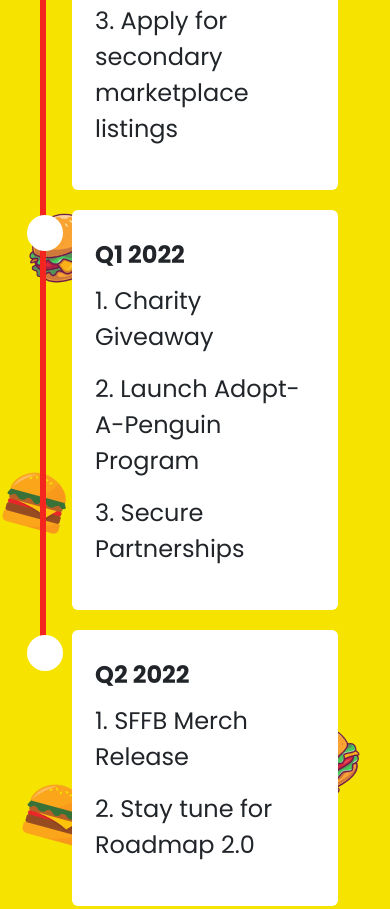
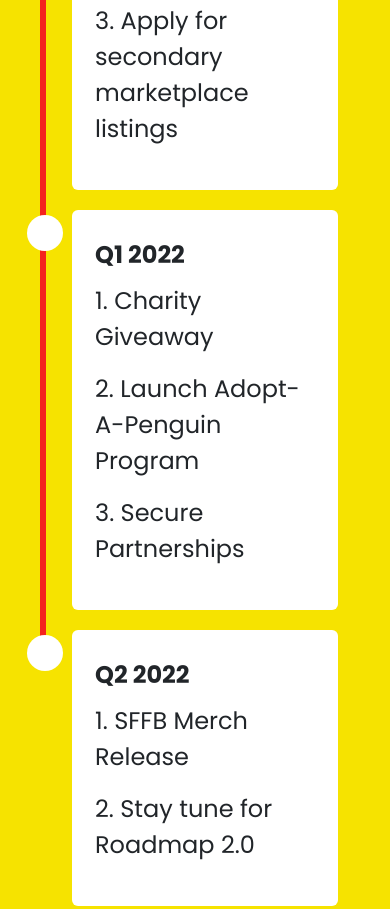
Before and after one commit to Akshat498/Solana-business, a plain HTML site: page index.html in a window 390 px wide. Shown: the part 7064-7973 px from the top of the page. Drawn offline with nearby package versions, Linux system fonts and the light colour scheme.

Commit message:
change in html

```diff
--- a/assets/css/root.css
+++ b/assets/css/root.css
@@ -28,4 +28,9 @@
 
     --poppins: "Poppins", sans-serif;
 
+
 }
+
+@media (max-width:992px) {
+
+}
--- a/assets/css/style.css
+++ b/assets/css/style.css
@@ -1,4 +1,3 @@
-
 .w-50px {
     width: 50px;
 }
@@ -597,4 +596,7 @@
         font-size: var(--fs-2xl);
     }
 
+    .burger-pic {
+        display: none !important;
+    }
 }
--- a/index.html
+++ b/index.html
@@ -177,16 +177,16 @@
 
 
   <section class="bg-color-6 pt-73 pb-107 position-relative">
-    <div class="container position-relative pb-73">
+    <div class="container position-relative pb-73 ">
 
-      <img src="./assets/image/burger.png" alt="burger" class="position-absolute left-burger-1">
-      <img src="./assets/image/burger.png" alt="burger" class="position-absolute left-burger-2">
-      <img src="./assets/image/burgr.png" alt="burger" class="position-absolute left-burger-3">
-      <img src="./assets/image/burgr.png" alt="burger" class="position-absolute left-burger-4">
-      <img src="./assets/image/burgr.png" alt="burger" class="position-absolute right-burger-1">
-      <img src="./assets/image/burger.png" alt="burger" class="position-absolute right-burger-2">
-      <img src="./assets/image/burger.png" alt="burger" class="position-absolute right-burger-3">
-      <img src="./assets/image/burgr.png" alt="burger" class="position-absolute right-burger-4">
+      <img src="./assets/image/burger.png" alt="burger" class="position-absolute left-burger-1  burger-pic">
+      <img src="./assets/image/burger.png" alt="burger" class="position-absolute left-burger-2 burger-pic">
+      <img src="./assets/image/burgr.png" alt="burger" class="position-absolute left-burger-3  burger-pic">
+      <img src="./assets/image/burgr.png" alt="burger" class="position-absolute left-burger-4  burger-pic">
+      <img src="./assets/image/burgr.png" alt="burger" class="position-absolute right-burger-1  burger-pic">
+      <img src="./assets/image/burger.png" alt="burger" class="position-absolute right-burger-2  burger-pic">
+      <img src="./assets/image/burger.png" alt="burger" class="position-absolute right-burger-3  burger-pic">
+      <img src="./assets/image/burgr.png" alt="burger" class="position-absolute right-burger-4  burger-pic">
       <h2 class="section-headings mb-50 position-relative z-index-2 text-center">ROADMAP 1.0</h2>
       <div class="timeline position-relative">
         <div class="container-t left">
@@ -369,7 +369,7 @@
   <script src="https://cdn.jsdelivr.net/npm/bootstrap@5.3.3/dist/js/bootstrap.bundle.min.js"
     integrity="sha384-YvpcrYf0tY3lHB60NNkmXc5s9fDVZLESaAA55NDzOxhy9GkcIdslK1eN7N6jIeHz"
     crossorigin="anonymous"></script>
-  <script src="assets/js/app.js"></script>
+
 
 
   <script>
```
